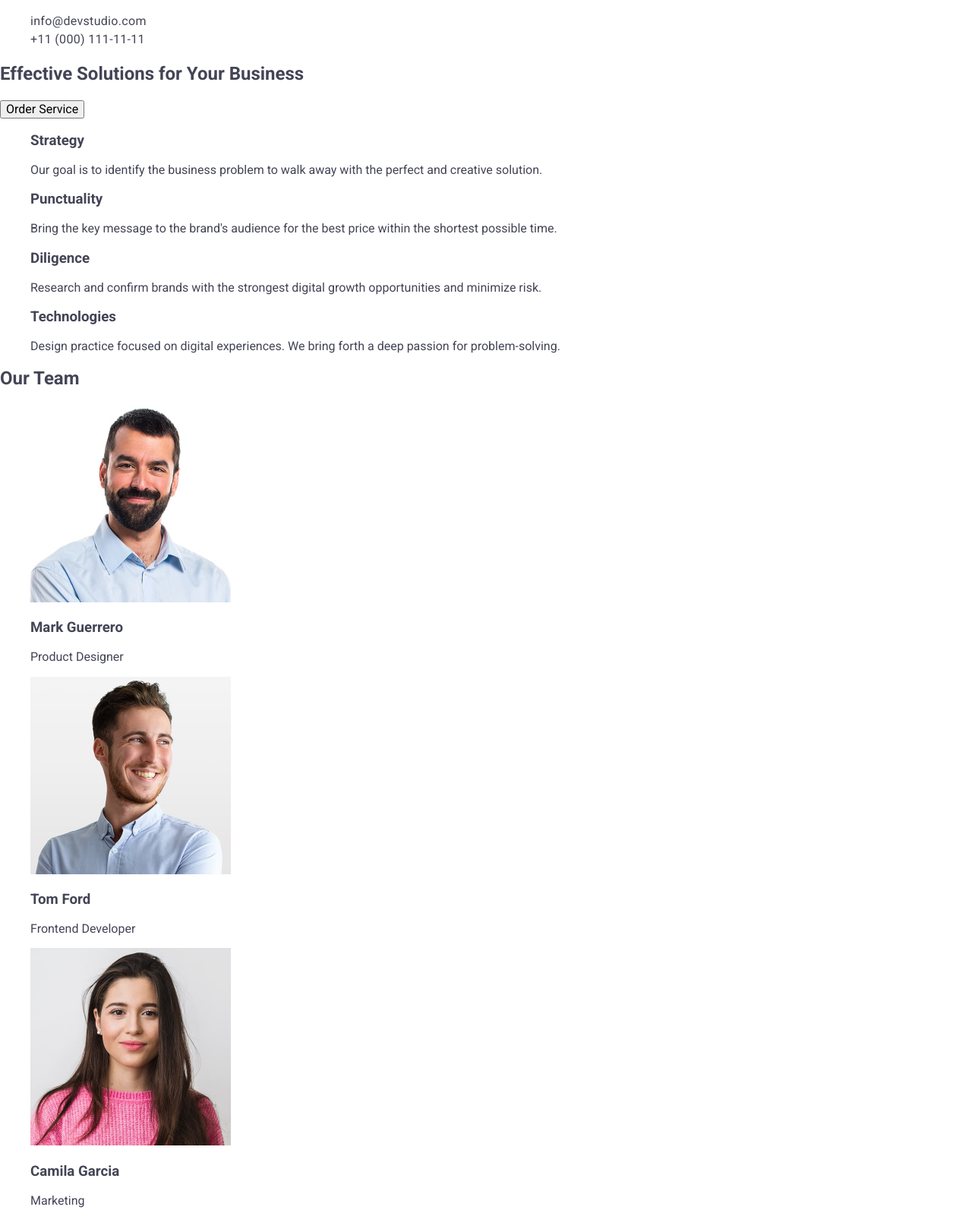
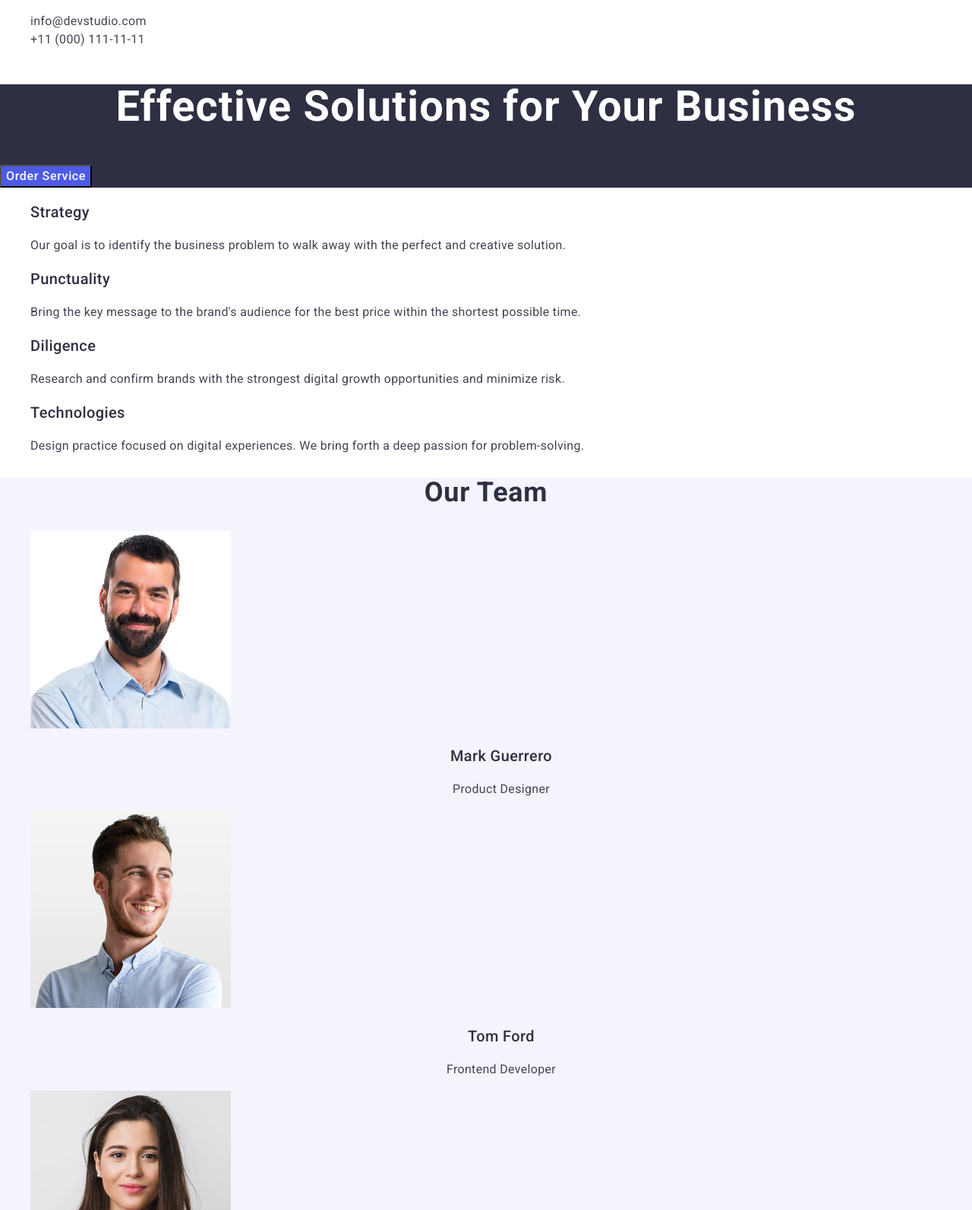
Before and after one commit to jenyksenzo/goit-markup-hw-02, a plain HTML site: page index.html in a window 1280 px wide. Shown: the part 109-1702 px from the top of the page at 76% size. Drawn offline with nearby package versions, Linux system fonts and the light colour scheme.

Commit message:
add all styles

```diff
--- a/css/styles.css
+++ b/css/styles.css
@@ -74,3 +74,66 @@ a {
     letter-spacing: 0.02em;
     color: #f4f4fd;
 }
+
+.header-sone {
+    font-weight: 700;
+    font-size: 56px;
+    line-height: 1.07;
+    letter-spacing: 0.02em;
+    text-align: center;
+    color: #fff;
+}
+
+.button-sone {
+    font-weight: 500;
+    font-size: 16px;
+    line-height: 1.5;
+    letter-spacing: 0.04em;
+    color: #fff;
+    background-color: #4d5ae5;
+}
+
+.section-one {
+    background-color: #2e2f42;
+}
+
+.header-stwo,
+.header-sthree,
+.header-sfour {
+    font-weight: 500;
+    font-size: 20px;
+    line-height: 1.2;
+    letter-spacing: 0.02em;
+    color: #2e2f42;
+}
+
+.parag-stwo,
+.parag-sthree,
+.parag-sfour {
+    font-weight: 400;
+    font-size: 16px;
+    line-height: 1.5;
+    letter-spacing: 0.02em;
+}
+
+.main-header-sthree,
+.main-header-sfour {
+    font-weight: 700;
+    font-size: 36px;
+    line-height: 1.11;
+    letter-spacing: 0.02em;
+    text-align: center;
+    color: #2e2f42;
+}
+
+.header-sthree {
+    text-align: center;
+}
+
+.parag-sthree {
+    text-align: center;
+}
+
+.section-three {
+    background-color: #f4f4fd;
+}
--- a/index.html
+++ b/index.html
@@ -49,142 +49,156 @@
       </address>
     </header>
     <main>
-      <section>
-        <h1>Effective Solutions for Your Business</h1>
-        <button type="button">Order Service</button>
+      <section class="section-one">
+        <h1 class="header-sone">Effective Solutions for Your Business</h1>
+        <button type="button" class="button-sone">Order Service</button>
       </section>
-      <section>
+      <section class="section-two">
         <h2 hidden>Advantages</h2>
-        <ul>
-          <li>
-            <h3>Strategy</h3>
-            <p>
+        <ul class="list-stwo">
+          <li class="item-stwo">
+            <h3 class="header-stwo">Strategy</h3>
+            <p class="parag-stwo">
               Our goal is to identify the business problem to walk away with the
               perfect and creative solution.
             </p>
           </li>
-          <li>
-            <h3>Punctuality</h3>
-            <p>
+          <li class="item-stwo">
+            <h3 class="header-stwo">Punctuality</h3>
+            <p class="parag-stwo">
               Bring the key message to the brand's audience for the best price
               within the shortest possible time.
             </p>
           </li>
-          <li>
-            <h3>Diligence</h3>
-            <p>
+          <li class="item-stwo">
+            <h3 class="header-stwo">Diligence</h3>
+            <p class="parag-stwo">
               Research and confirm brands with the strongest digital growth
               opportunities and minimize risk.
             </p>
           </li>
-          <li>
-            <h3>Technologies</h3>
-            <p>
+          <li class="item-stwo">
+            <h3 class="header-stwo">Technologies</h3>
+            <p class="parag-stwo">
               Design practice focused on digital experiences. We bring forth a
               deep passion for problem-solving.
             </p>
           </li>
         </ul>
       </section>
-      <section>
-        <h2>Our Team</h2>
-        <ul>
-          <li>
+      <section class="section-three">
+        <h2 class="main-header-sthree">Our Team</h2>
+        <ul class="list-sthree">
+          <li class="item-sthree">
             <img
+              class="image-sthree"
               src="./images/mark.jpg"
               alt="Mark Guerrero photo"
               width="264"
             />
-            <h3>Mark Guerrero</h3>
-            <p>Product Designer</p>
+            <h3 class="header-sthree">Mark Guerrero</h3>
+            <p class="parag-sthree">Product Designer</p>
           </li>
-          <li>
-            <img src="./images/tom.jpg" alt="Tom Ford photo" width="264" />
-            <h3>Tom Ford</h3>
-            <p>Frontend Developer</p>
+          <li class="item-sthree">
+            <img
+              class="image-sthree"
+              src="./images/tom.jpg"
+              alt="Tom Ford photo"
+              width="264"
+            />
+            <h3 class="header-sthree">Tom Ford</h3>
+            <p class="parag-sthree">Frontend Developer</p>
           </li>
-          <li>
+          <li class="item-sthree">
             <img
+              class="image-sthree"
               src="./images/camila.jpg"
               alt="Camila Garcia photo"
               width="264"
             />
-            <h3>Camila Garcia</h3>
-            <p>Marketing</p>
+            <h3 class="header-sthree">Camila Garcia</h3>
+            <p class="parag-sthree">Marketing</p>
           </li>
-          <li>
+          <li class="item-sthree">
             <img
+              class="image-sthree"
               src="./images/daniel.jpg"
               alt="Daniel Wilson photo"
               width="264"
             />
-            <h3>Daniel Wilson</h3>
-            <p>UI Designer</p>
+            <h3 class="header-sthree">Daniel Wilson</h3>
+            <p class="parag-sthree">UI Designer</p>
           </li>
         </ul>
       </section>
-      <section>
-        <h2>Our Portfolio</h2>
-        <ul>
-          <li>
+      <section class="section-four">
+        <h2 class="main-header-sfour">Our Portfolio</h2>
+        <ul class="list-sfour">
+          <li class="item-sfour">
             <img
+              class="image-sfour"
               src="./images/port1.jpg"
               alt="Banking app pages"
               width="360"
               height="300"
             />
-            <h3>Banking App</h3>
-            <p>App</p>
+            <h3 class="header-sfour">Banking App</h3>
+            <p class="parag-sfour">App</p>
           </li>
-          <li>
+          <li class="item-sfour">
             <img
+              class="image-sfour"
               src="./images/port2.jpg"
               alt="Cashless payment"
               width="360"
               height="300"
             />
-            <h3>Cashless Payment</h3>
-            <p>Marketing</p>
+            <h3 class="header-sfour">Cashless Payment</h3>
+            <p class="parag-sfour">Marketing</p>
           </li>
-          <li>
+          <li class="item-sfour">
             <img
+              class="image-sfour"
               src="./images/port3.jpg"
               alt="App versions"
               width="360"
               height="300"
             />
-            <h3>Meditation App</h3>
-            <p>App</p>
+            <h3 class="header-sfour">Meditation App</h3>
+            <p class="parag-sfour">App</p>
           </li>
-          <li>
+          <li class="item-sfour">
             <img
+              class="image-sfour"
               src="./images/port4.jpg"
               alt="Driver"
               width="360"
               height="300"
             />
-            <h3>Taxi Service</h3>
-            <p>Marketing</p>
+            <h3 class="header-sfour">Taxi Service</h3>
+            <p class="parag-sfour">Marketing</p>
           </li>
-          <li>
+          <li class="item-sfour">
             <img
+              class="image-sfour"
               src="./images/port5.jpg"
               alt="Screen illustrations"
               width="360"
               height="300"
             />
-            <h3>Screen Illustrations</h3>
-            <p>Design</p>
+            <h3 class="header-sfour">Screen Illustrations</h3>
+            <p class="parag-sfour">Design</p>
           </li>
-          <li>
+          <li class="item-sfour">
             <img
+              class="image-sfour"
               src="./images/port6.jpg"
               alt="Girl with phone"
               width="360"
               height="300"
             />
-            <h3>Online Courses</h3>
-            <p>Marketing</p>
+            <h3 class="header-sfour">Online Courses</h3>
+            <p class="parag-sfour">Marketing</p>
           </li>
         </ul>
       </section>
```
